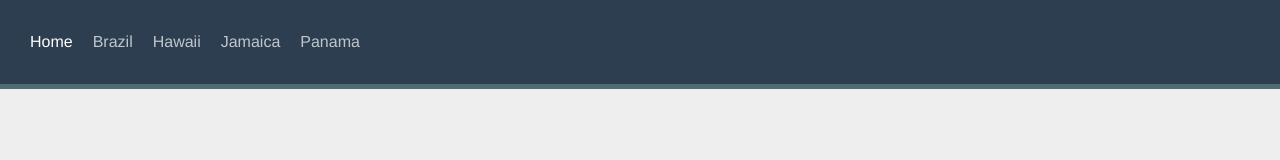
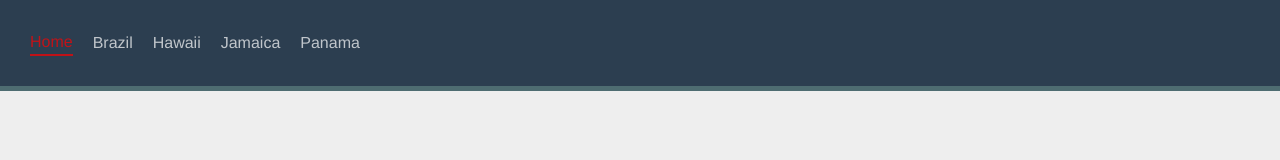
Before and after one commit to black-code1/router-4-for-everyone, a Vue app: page / in a window 1280 px wide. Shown: the top 160 px of the page. Built offline with nearby package versions, Linux system fonts and the light colour scheme.

Commit message:
Router Link Active Class

```diff
--- a/src/components/TheNavigation.vue
+++ b/src/components/TheNavigation.vue
@@ -15,5 +15,8 @@ export default {
 </script>
 
 <style scoped>
-
+  #nav .vue-shool-active-link{
+    color:red;
+    border-bottom: 2px solid red;
+  }
 </style>
--- a/src/router/index.js
+++ b/src/router/index.js
@@ -11,7 +11,8 @@ const routes = [
 
 const router = createRouter({
     history: createWebHistory(),
-    routes
+    routes,
+    linkActiveClass: 'vue-shool-active-link'
 })
 
 export default router
```
